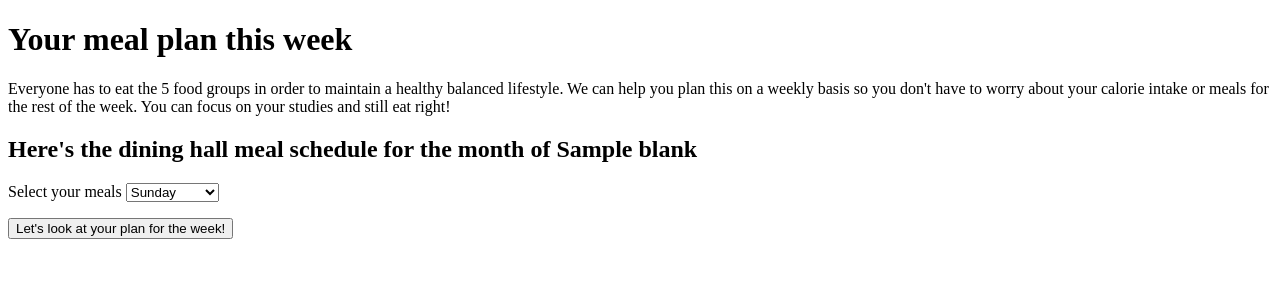
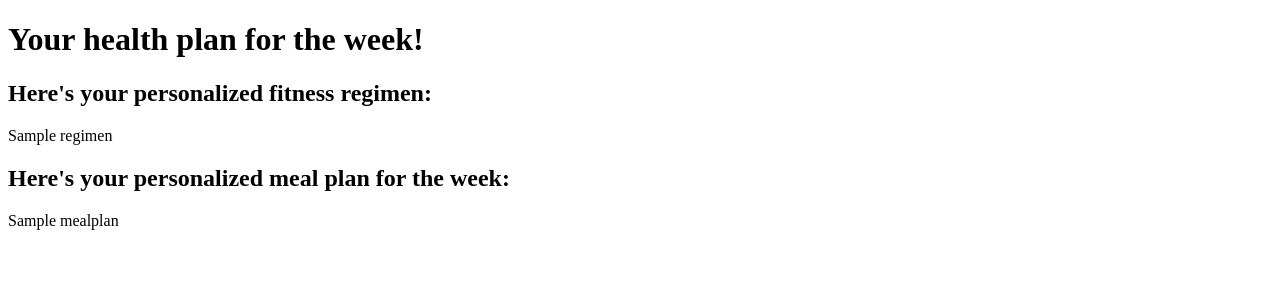
Before and after one commit to jonathan-jobes/CSSIProj, a Python web app: template Templates/summary.html in a window 1280 px wide. Shown: the top 300 px of the page. Run offline with Jinja, Linux system fonts and the light colour scheme; the template is opened without the code that fills it: most values are stand-ins (such as "Sample title", 1, 10 or a date in 2020).

Commit message:
summary commit

```diff
--- a/Templates/summary.html
+++ b/Templates/summary.html
@@ -6,26 +6,18 @@
     <title></title>
   </head>
   <body>
-    <h1>Your meal plan this week</h1>
+   <form class="options" action="mealp1.html" method="post">
+    <h1>Your health plan for the week!</h1>
     <p>
-      Everyone has to eat the 5 food groups in order to maintain a healthy balanced lifestyle. We can help you plan this on a weekly basis so you don't have to worry about your calorie intake or meals for the rest of the week. You can focus on your studies and still eat right!
-
     </p>
-    <h2>Here's the dining hall meal schedule for the month of {{blank}}</h2>
-    <form class="options" action="mealp1.html" method="post">
-        <label for="user_meals">Select your meals</label>
-        <select name="user_meals">
-          <option value="sunday">Sunday</option>
-          <option value="monday">Monday</option>
-          <option value="tuesday">Tuesday</option>
-          <option value="wednesday">Wednesday</option>
-          <option value="thursday">Thursday</option>
-          <option value="friday">Friday</option>
-          <option value="saturday">Saturday</option>
-        </select>
-        <p>
-        </p>
-        <input type="submit" value="Let's look at your plan for the week!">
+    <h2>Here's your personalized fitness regimen: </h2>
+      <p>
+        {{regimen}}
+      </p>
+    <h2>Here's your personalized meal plan for the week: </h2>
+      <p>
+        {{mealplan}}
+      </p>
     </form>
   </body>
 </html>
```
